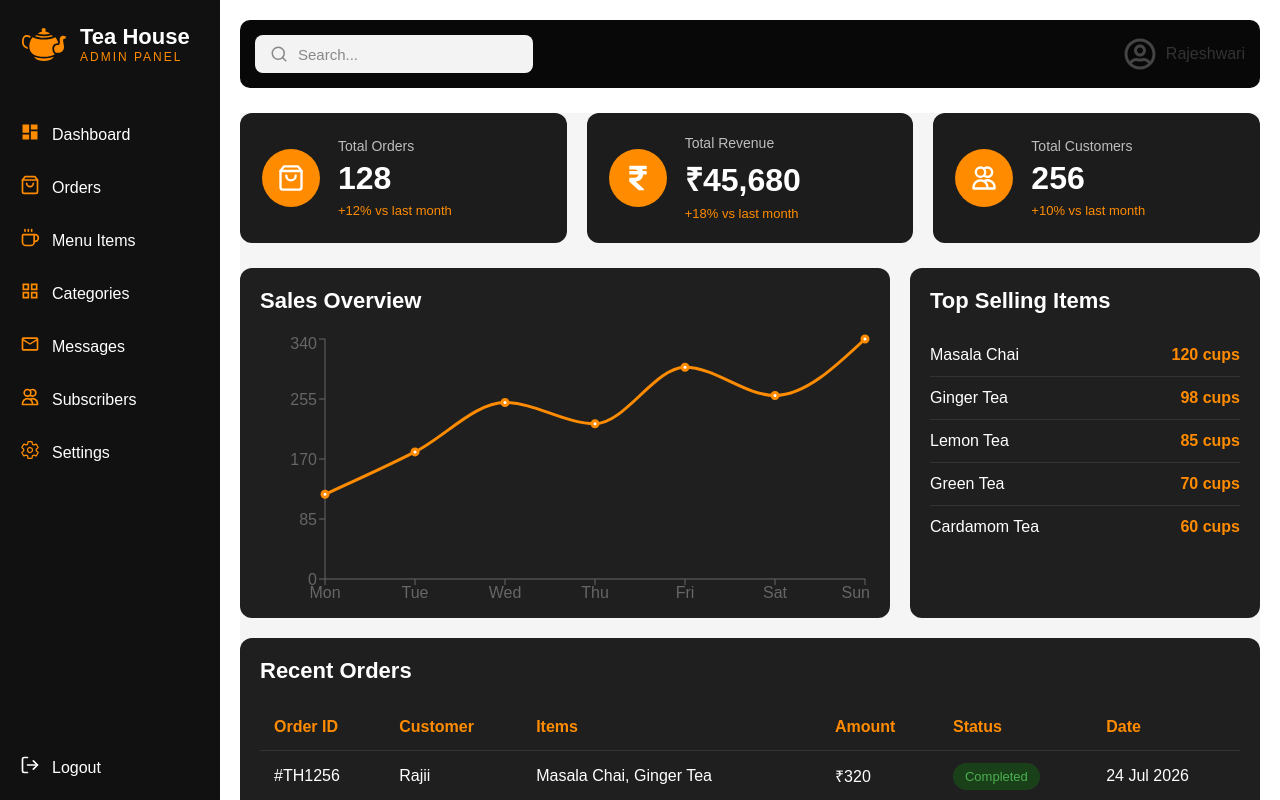
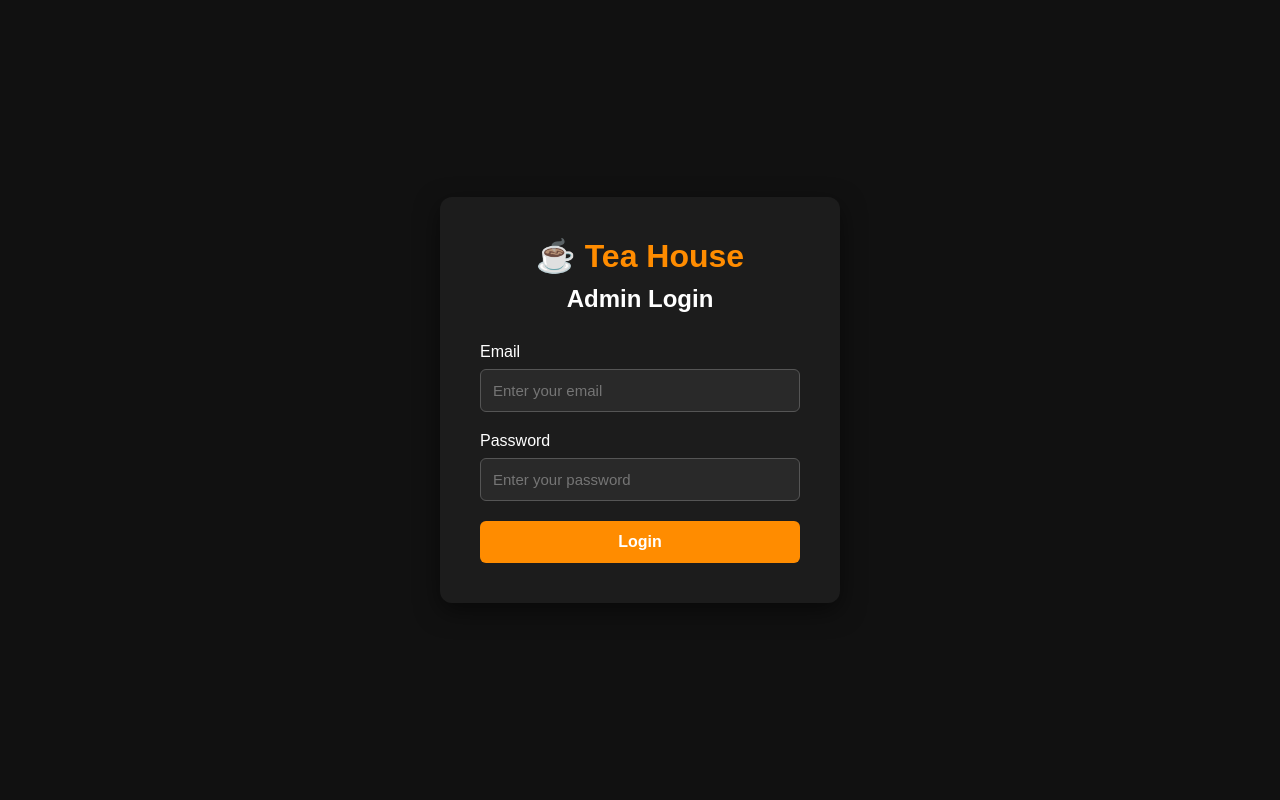
Before and after one commit to rajeshwari-frontend/Tea_House_Project, a Next.js app: page /admin in a window 1280 px wide. Built offline with nearby package versions, Linux system fonts and the light colour scheme.

Commit message:
implemented login page

```diff
--- a/app/admin/layout.jsx
+++ b/app/admin/layout.jsx
@@ -5,11 +5,16 @@ import { usePathname } from "next/navigation";
 
 import Sidebar from "@/components/AdminComponent/Sidebar";
 import Navbar from "@/components/AdminComponent/Dashboard/Navbar";
+import LoginForm from "@/components/login";
 
 export default function DashboardLayout({ children }) {
   const [isSidebarOpen, setIsSidebarOpen] = useState(false);
+  const [isLoggedIn, setIsLoggedIn] = useState(false);
   const pathname = usePathname();
 
+if (!isLoggedIn) {
+  return <LoginForm />;
+}
   return (
     <main className="dashboard-layout">
 
--- a/components/AdminComponent/Dashboard/RecentOrders/index.jsx
+++ b/components/AdminComponent/Dashboard/RecentOrders/index.jsx
@@ -5,7 +5,7 @@ const recentOrders = [
     id: "#TH1256",
     customer: "Rajii",
     items: "Masala Chai, Ginger Tea",
-    amount: "₹320",
+    amount: "₹50",
     status: "Completed",
     date: "24 Jul 2026",
   },
@@ -13,7 +13,7 @@ const recentOrders = [
     id: "#TH1255",
     customer: "Ajith",
     items: "Lemon Tea, Green Tea",
-    amount: "₹250",
+    amount: "₹40",
     status: "Pending",
     date: "24 Jul 2026",
   },
@@ -21,7 +21,7 @@ const recentOrders = [
     id: "#TH1254",
     customer: "Kowsi",
     items: "Masala Chai",
-    amount: "₹120",
+    amount: "₹25",
     status: "Completed",
     date: "23 Jul 2026",
   },
@@ -29,7 +29,7 @@ const recentOrders = [
     id: "#TH1253",
     customer: "Rathan",
     items: "Cardamom Tea, Ginger Tea",
-    amount: "₹210",
+    amount: "₹45",
     status: "Cancelled",
     date: "23 Jul 2026",
   },
@@ -37,7 +37,7 @@ const recentOrders = [
     id: "#TH1252",
     customer: "VGM",
     items: "Green Tea",
-    amount: "₹110",
+    amount: "₹20",
     status: "Completed",
     date: "23 Jul 2026",
   },
--- a/components/AdminComponent/MenuItems/index.jsx
+++ b/components/AdminComponent/MenuItems/index.jsx
@@ -25,7 +25,7 @@ const [formData, setFormData] = useState({
 );
 const handleSave = () => {
   if (editItemId !== null) {
-    // Update existing item
+
     const updatedMenuItems = menuItemsList.map((item) =>
       item.id === editItemId
         ? {
--- /dev/null
+++ b/components/login/index.css
@@ -0,0 +1,69 @@
+.login-container {
+  min-height: 100vh;
+  display: flex;
+  justify-content: center;
+  align-items: center;
+  background-color: #111;
+}
+
+.login-box {
+  width: 400px;
+  padding: 40px;
+  background-color: #1c1c1c;
+  border-radius: 12px;
+  box-shadow: 0 8px 25px rgba(0, 0, 0, 0.5);
+}
+
+.login-box h1 {
+  text-align: center;
+  color: #ff8c00;
+  margin-bottom: 10px;
+}
+
+.login-box h2 {
+  text-align: center;
+  color: white;
+  margin-bottom: 30px;
+}
+
+.input-group {
+  margin-bottom: 20px;
+}
+
+.input-group label {
+  display: block;
+  color: white;
+  margin-bottom: 8px;
+}
+
+.input-group input {
+  width: 100%;
+  padding: 12px;
+  border: 1px solid #555;
+  border-radius: 6px;
+  background-color: #292929;
+  color: white;
+  font-size: 15px;
+  box-sizing: border-box;
+}
+
+.input-group input:focus {
+  outline: none;
+  border-color: #ff8c00;
+}
+
+.login-box button {
+  width: 100%;
+  padding: 12px;
+  border: none;
+  border-radius: 6px;
+  background-color: #ff8c00;
+  color: white;
+  font-size: 16px;
+  font-weight: bold;
+  cursor: pointer;
+}
+
+.login-box button:hover {
+  background-color: #e67e00;
+}
--- /dev/null
+++ b/components/login/index.jsx
@@ -0,0 +1,32 @@
+import "./index.css";
+
+export default function LoginForm() {
+  return (
+    <div className="login-container">
+      <div className="login-box">
+        <h1>☕ Tea House</h1>
+        <h2>Admin Login</h2>
+
+        <form>
+          <div className="input-group">
+            <label>Email</label>
+            <input
+              type="email"
+              placeholder="Enter your email"
+            />
+          </div>
+
+          <div className="input-group">
+            <label>Password</label>
+            <input
+              type="password"
+              placeholder="Enter your password"
+            />
+          </div>
+
+          <button type="submit">Login</button>
+        </form>
+      </div>
+    </div>
+  );
+}
```
